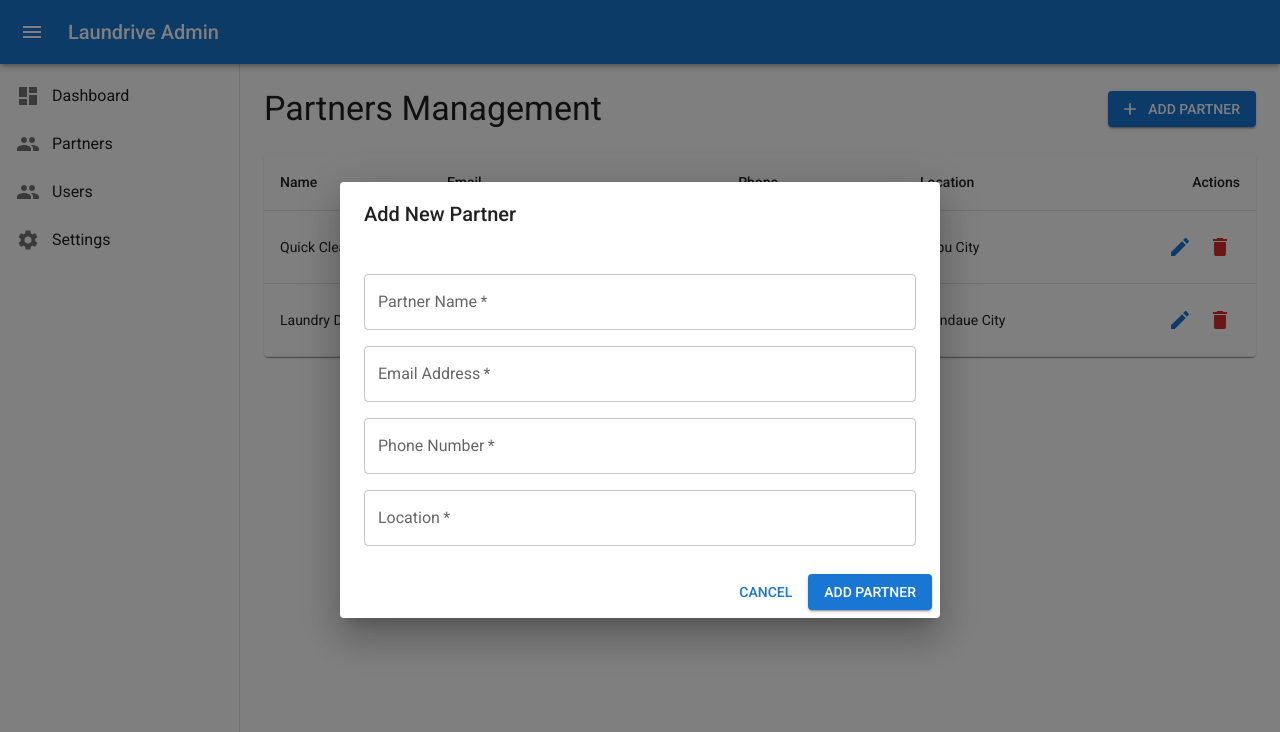
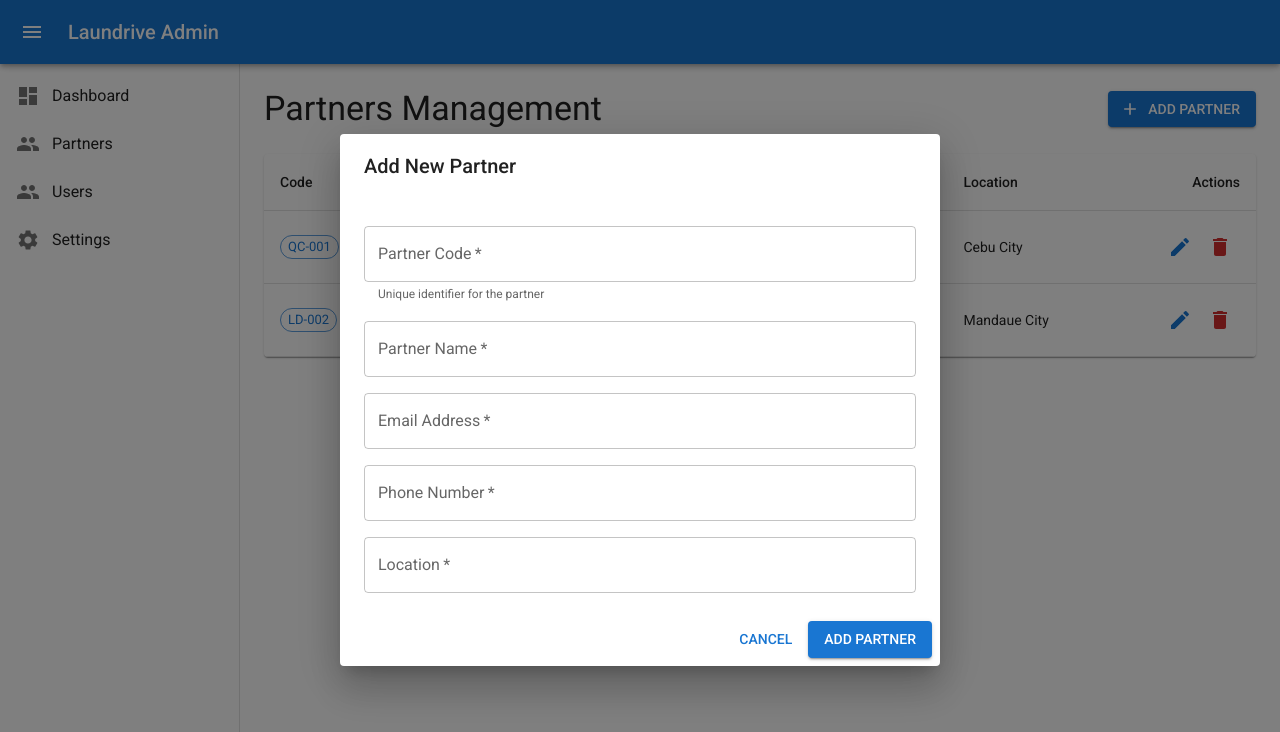
Before and after one commit to Laundrive-Engineering/laundrive-web-v2, a Next.js app: page /admin/partners in a window 1280 px wide. Both pictures are taken after a click on the button "ADD PARTNER". Shown: the top 732 px of the page. Built offline with nearby package versions, Linux system fonts and the light colour scheme; what @mui/material-nextjs would draw is missing.

Commit message:
Add unique Partner Code field to Partner entity and management UI

```diff
--- a/src/app/admin/partners/page.tsx
+++ b/src/app/admin/partners/page.tsx
@@ -18,6 +18,7 @@ import {
   DialogActions,
   TextField,
   Stack,
+  Chip,
 } from '@mui/material';
 import AddIcon from '@mui/icons-material/Add';
 import EditIcon from '@mui/icons-material/Edit';
@@ -25,6 +26,7 @@ import DeleteIcon from '@mui/icons-material/Delete';
 
 interface Partner {
   id: number;
+  partnerCode: string;
   name: string;
   email: string;
   phone: string;
@@ -32,8 +34,8 @@ interface Partner {
 }
 
 const initialPartners: Partner[] = [
-  { id: 1, name: 'Quick Clean', email: 'contact@quickclean.com', phone: '09123456789', location: 'Cebu City' },
-  { id: 2, name: 'Laundry Day', email: 'info@laundryday.ph', phone: '09987654321', location: 'Mandaue City' },
+  { id: 1, partnerCode: 'QC-001', name: 'Quick Clean', email: 'contact@quickclean.com', phone: '09123456789', location: 'Cebu City' },
+  { id: 2, partnerCode: 'LD-002', name: 'Laundry Day', email: 'info@laundryday.ph', phone: '09987654321', location: 'Mandaue City' },
 ];
 
 export default function PartnersPage() {
@@ -41,6 +43,7 @@ export default function PartnersPage() {
   const [open, setOpen] = React.useState(false);
   const [editingPartner, setEditingPartner] = React.useState<Partner | null>(null);
   const [formData, setFormData] = React.useState({
+    partnerCode: '',
     name: '',
     email: '',
     phone: '',
@@ -51,6 +54,7 @@ export default function PartnersPage() {
     if (partner) {
       setEditingPartner(partner);
       setFormData({
+        partnerCode: partner.partnerCode,
         name: partner.name,
         email: partner.email,
         phone: partner.phone,
@@ -58,7 +62,7 @@ export default function PartnersPage() {
       });
     } else {
       setEditingPartner(null);
-      setFormData({ name: '', email: '', phone: '', location: '' });
+      setFormData({ partnerCode: '', name: '', email: '', phone: '', location: '' });
     }
     setOpen(true);
   };
@@ -104,6 +108,7 @@ export default function PartnersPage() {
         <Table sx={{ minWidth: 650 }} aria-label="partners table">
           <TableHead>
             <TableRow>
+              <TableCell>Code</TableCell>
               <TableCell>Name</TableCell>
               <TableCell>Email</TableCell>
               <TableCell>Phone</TableCell>
@@ -114,6 +119,9 @@ export default function PartnersPage() {
           <TableBody>
             {partners.map((partner) => (
               <TableRow key={partner.id}>
+                <TableCell>
+                  <Chip label={partner.partnerCode} color="primary" variant="outlined" size="small" />
+                </TableCell>
                 <TableCell component="th" scope="row">
                   {partner.name}
                 </TableCell>
@@ -139,6 +147,15 @@ export default function PartnersPage() {
         <form onSubmit={handleSubmit}>
           <DialogContent>
             <Stack spacing={2} sx={{ mt: 1 }}>
+              <TextField
+                name="partnerCode"
+                label="Partner Code"
+                fullWidth
+                required
+                value={formData.partnerCode}
+                onChange={handleChange}
+                helperText="Unique identifier for the partner"
+              />
               <TextField
                 name="name"
                 label="Partner Name"
```
